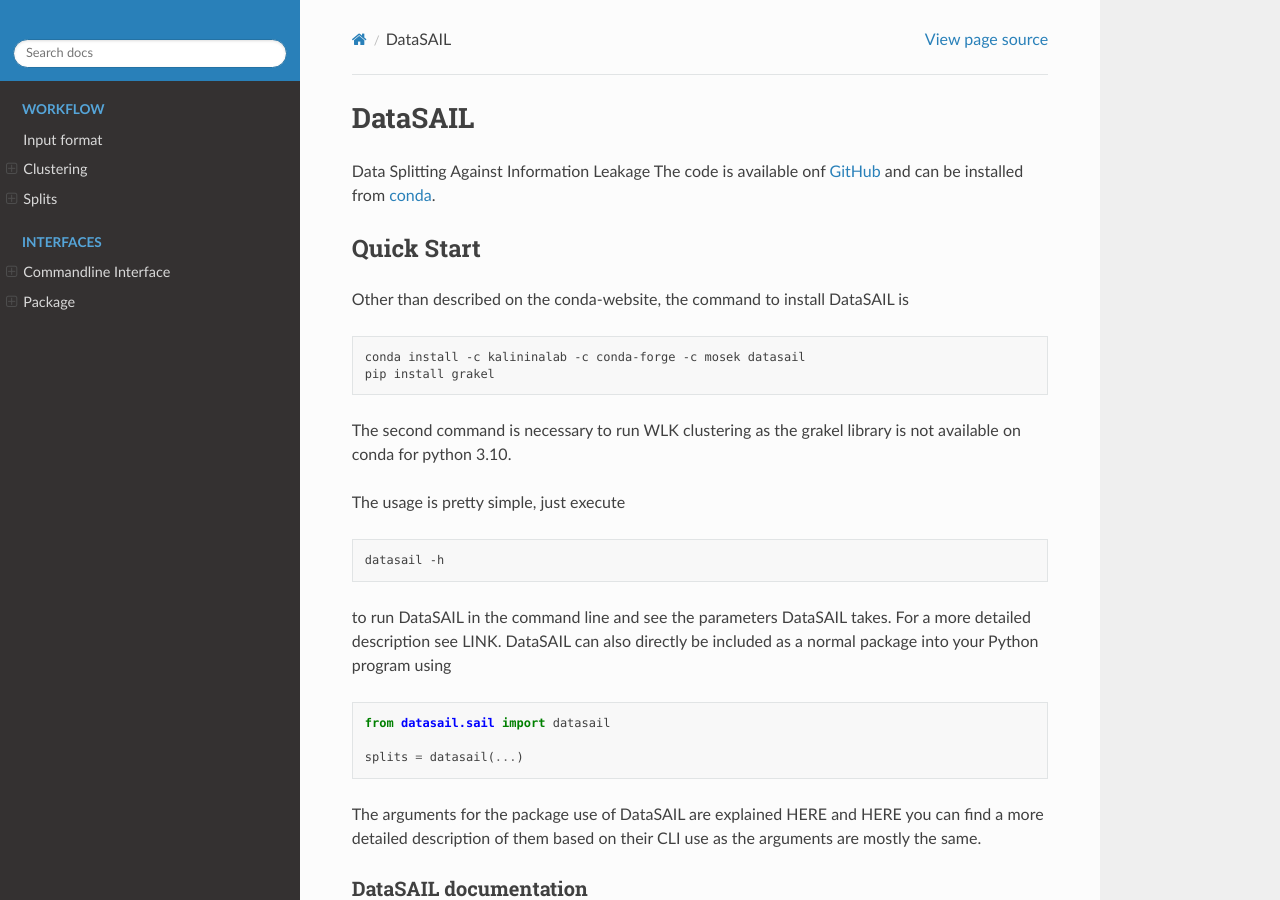
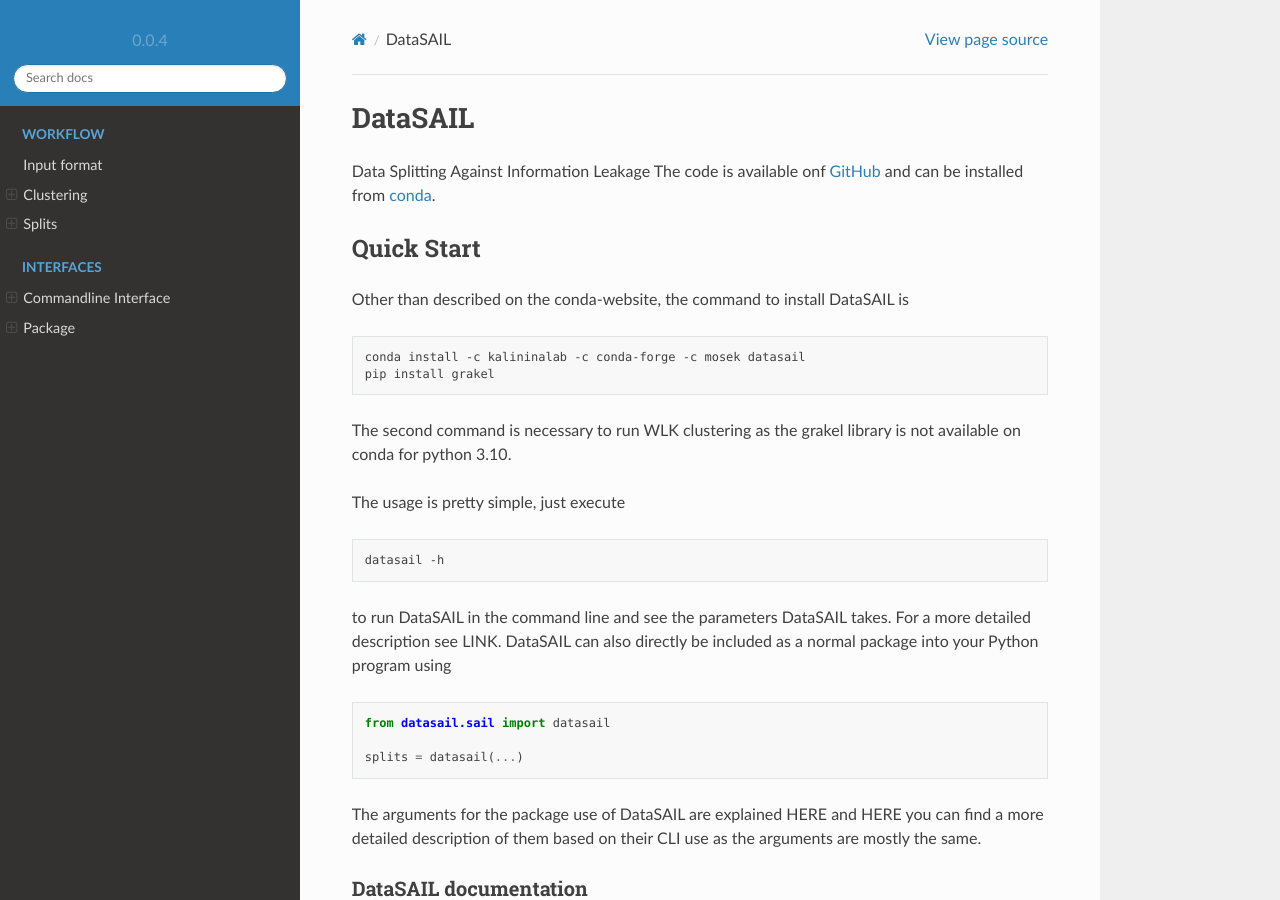
Before and after one commit to kalininalab/DataSAIL, a Sphinx documentation site: the page built from docs/index.rst, in a window 1280 px wide and 900 px high. Built offline with Sphinx 7.4.7 and the Read the Docs theme 2.0.0, drawn with Linux system fonts in a browser that asks for light colours.

Commit message:
Docu fix

```diff
--- a/docs/conf.py
+++ b/docs/conf.py
@@ -9,7 +9,7 @@
 
 import datasail
 
-with open("meta.yaml") as meta_file:
+with open("../meta.yaml") as meta_file:
     version = meta_file.readlines()[2].split("\"")[1]
 
 extensions = [
```
